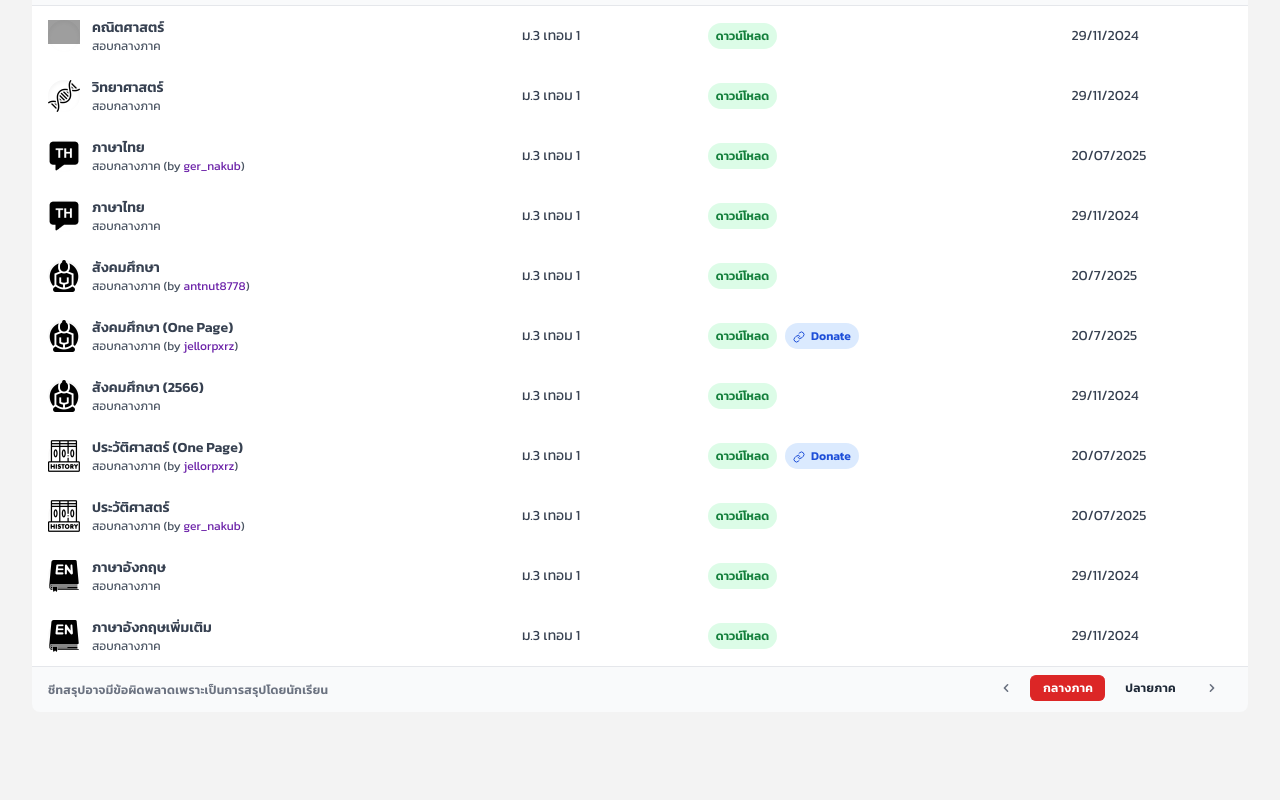
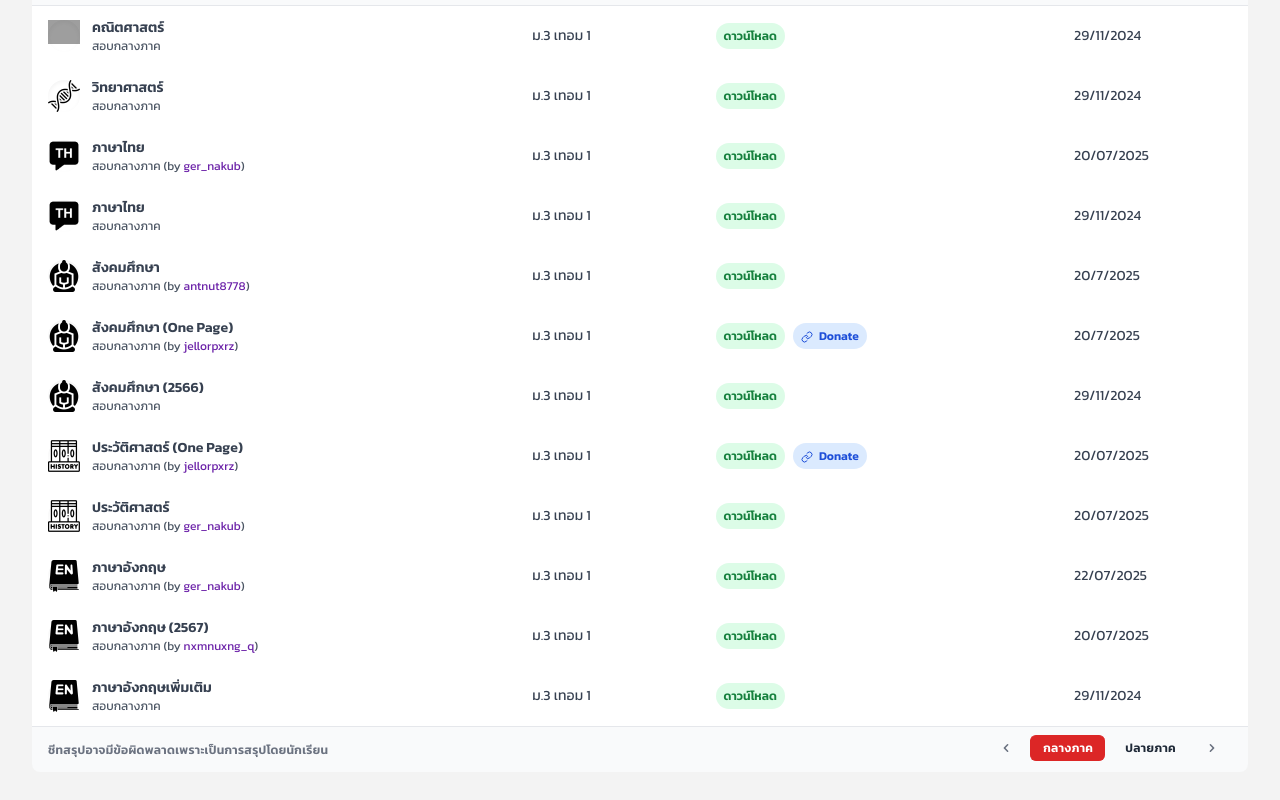
Before and after one commit to poomp5/freedom, a Next.js app: page / in a window 1280 px wide. Shown: the part 531-1331 px from the top of the page. Before the commit the page ends 1275 px from the top, so only its background shows below. Built offline with nearby package versions, Linux system fonts and the light colour scheme; grey boxes are pictures that could not be loaded.

Commit message:
feat:english m3

```diff
--- a/app/m3/midterm1/page.tsx
+++ b/app/m3/midterm1/page.tsx
@@ -45,7 +45,7 @@ const sheets = [
     subject: "ภาษาไทย",
     filename: "/m3/midterm1/thai68.pdf",
     icon: "/assets/img/icon/thai.png",
-    date: "20/07/2025",
+    date: "22/07/2025",
     term: "ม.3 เทอม 1",
     by: {
       name: "ger_nakub",
@@ -152,8 +152,19 @@ const sheets = [
     },
   },
   {
+    subject: "ภาษาอังกฤษ",
+    filename: "/m3/midterm1/english68.pdf",
+    icon: "/assets/img/icon/english.png",
+    date: "22/07/2025",
+    term: "ม.3 เทอม 1",
+    by: {
+      name: "ger_nakub",
+      url: "https://www.instagram.com/ger_nakub/",
+    },
+  },
+  {
     subject: "ภาษาอังกฤษ (2567)",
-    filename: "/m3/midterm1/eng.pdf",
+    filename: "/m3/midterm1/english67.pdf",
     icon: "/assets/img/icon/english.png",
     date: "20/07/2025",
     term: "ม.3 เทอม 1",
--- a/app/page.tsx
+++ b/app/page.tsx
@@ -99,10 +99,25 @@ const sheets = [
   },
   {
     subject: "ภาษาอังกฤษ",
-    filename: "/m3/midterm1/eng.pdf",
+    filename: "/m3/midterm1/english68.pdf",
     icon: "/assets/img/icon/english.png",
-    date: "29/11/2024",
+    date: "22/07/2025",
     term: "ม.3 เทอม 1",
+    by: {
+      name: "ger_nakub",
+      url: "https://www.instagram.com/ger_nakub/",
+    },
+  },
+  {
+    subject: "ภาษาอังกฤษ (2567)",
+    filename: "/m3/midterm1/english67.pdf",
+    icon: "/assets/img/icon/english.png",
+    date: "20/07/2025",
+    term: "ม.3 เทอม 1",
+    by: {
+      name: "nxmnuxng_q",
+      url: "https://www.instagram.com/nxmnuxng_q/",
+    },
   },
   {
     subject: "ภาษาอังกฤษเพิ่มเติม",
```
Also changed, not shown: 1 other file (tests, documents, lock files or other folders).
